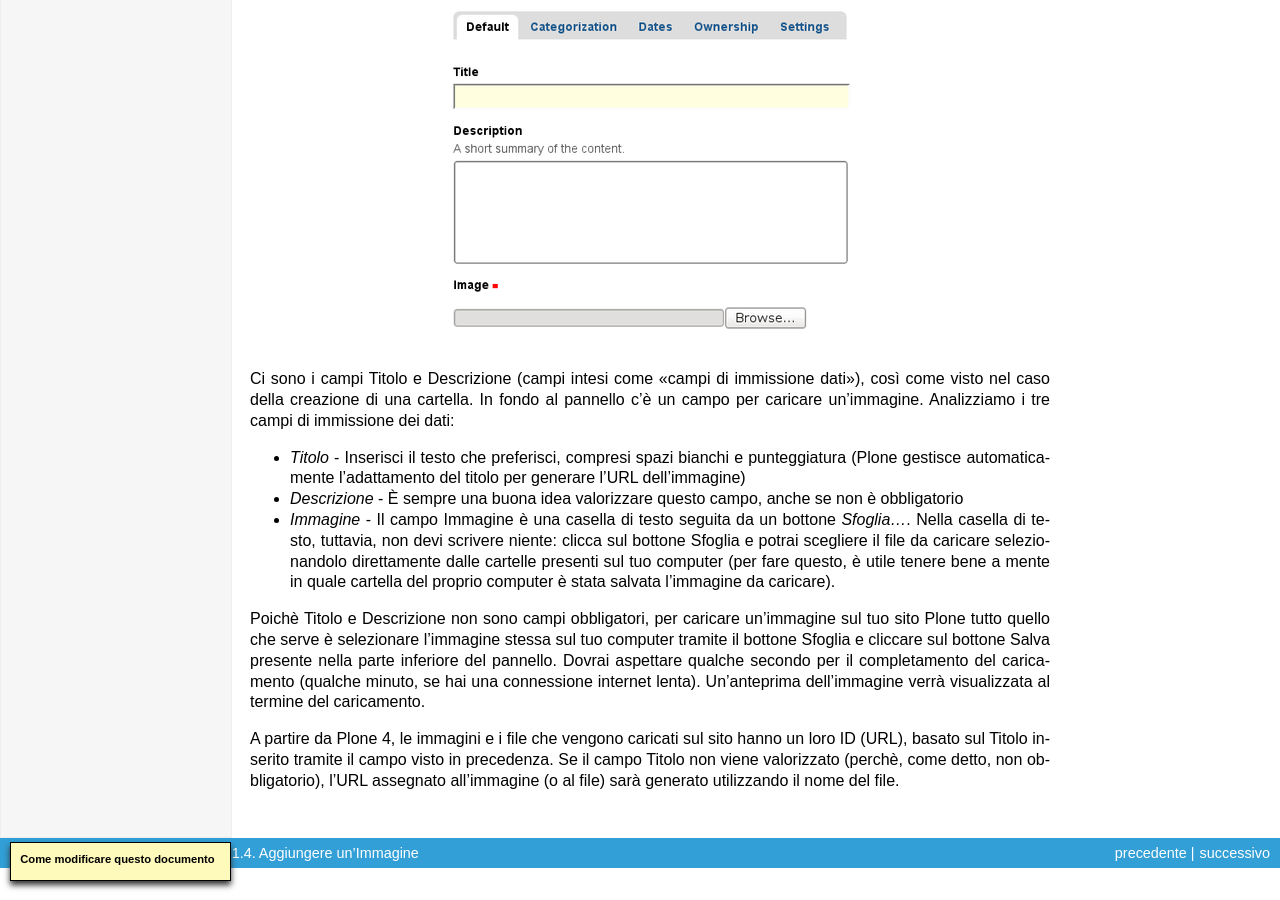
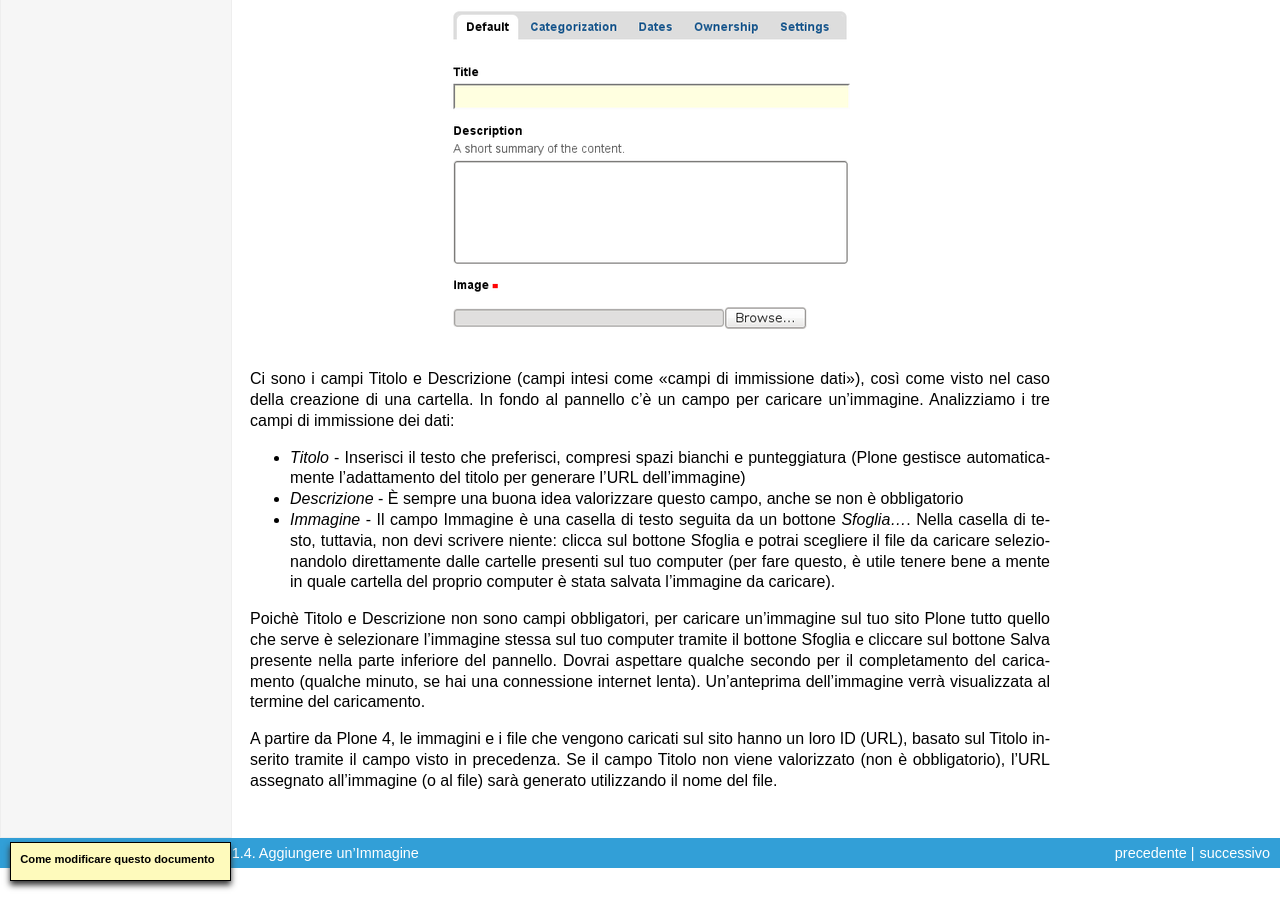
Before and after one commit to plone-it/collective.italiandocumentation, a Sphinx documentation site: the page built from source/adding-content/adding-images.rst, in a window 1280 px wide and 900 px high, scrolled down 900 px. Built offline with Sphinx 7.4.7, drawn with Linux system fonts in a browser that asks for light colours; pages that are not in the unit, such as notebooks, are missing from menus.

Commit message:
Reviewed chapter 2.4

```diff
--- a/source/adding-content/adding-images.rst
+++ b/source/adding-content/adding-images.rst
@@ -58,6 +58,6 @@ caricamento.
 
 A partire da Plone 4, le immagini e i file che vengono caricati sul sito
 hanno un loro ID (URL), basato sul Titolo inserito tramite il campo visto in precedenza.
-Se il campo Titolo non viene valorizzato (perchè, come detto, non obbligatorio),
+Se il campo Titolo non viene valorizzato (non è obbligatorio),
 l'URL assegnato all'immagine (o al file) sarà generato utilizzando
 il nome del file.
```
